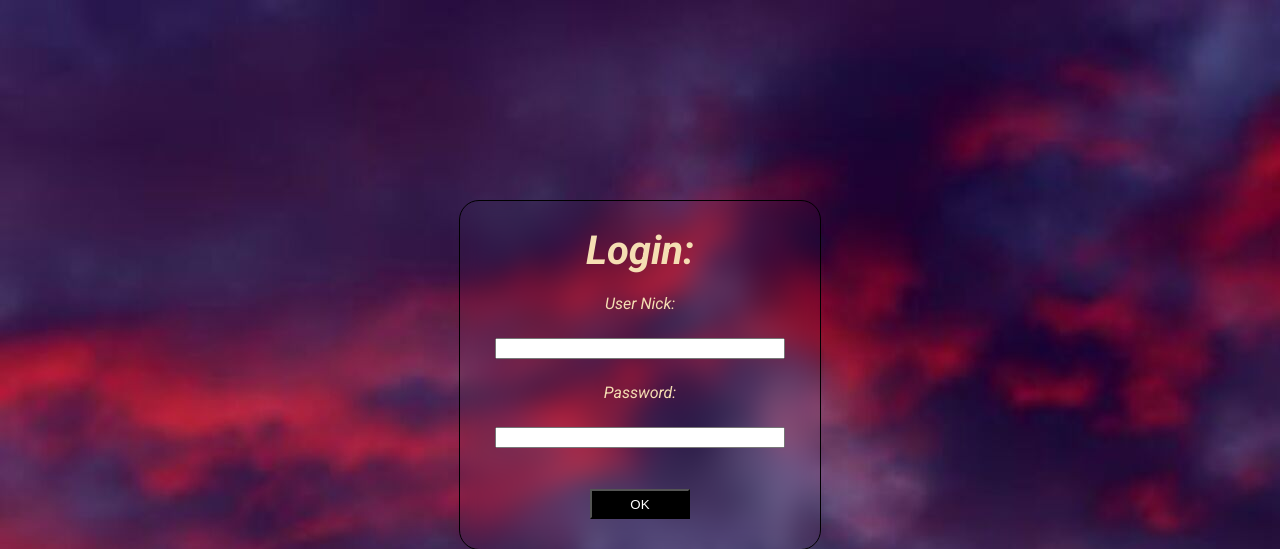
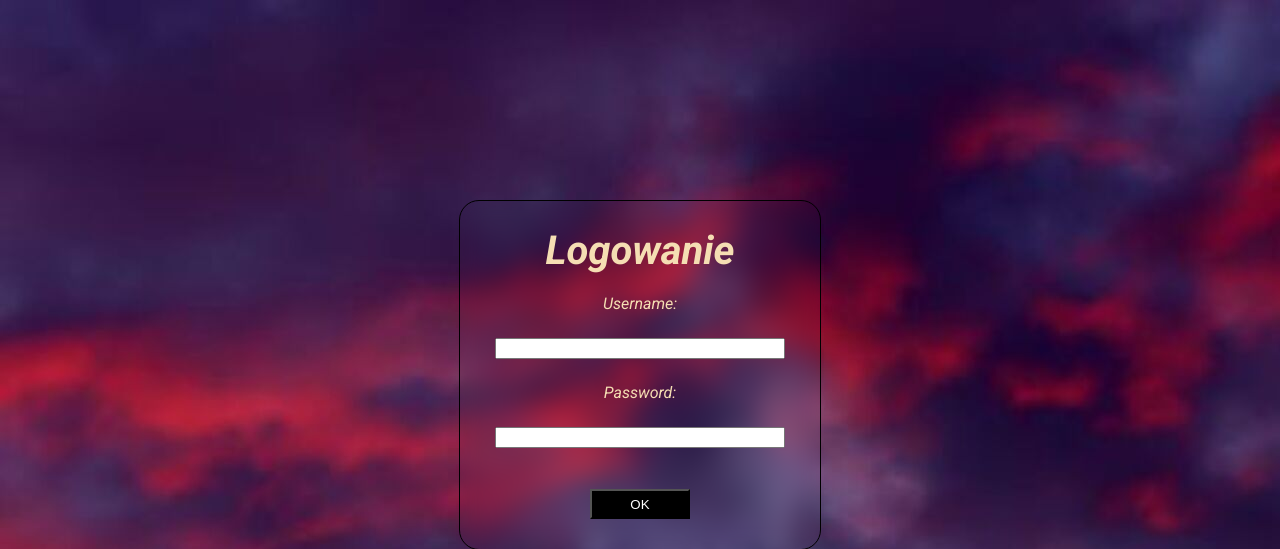
Before and after one commit to JustAFailuree/-Workshops, a PHP site: page /Start.php in a window 1280 px wide. Shown: the top 549 px of the page. Run offline with PHP 8.4, Linux system fonts and the light colour scheme.

Commit message:
Update Start.php

```diff
--- a/Start.php
+++ b/Start.php
@@ -14,9 +14,9 @@ session_start();
 <body>
 <div class="logowanie">
             <form method="post">
-                <h1>Login:</h1>
+                <h1>Logowanie</h1>
                 <div class="dane">
-                <label for="Login">User Nick:</label><br>
+                <label for="Login">Username:</label><br>
                 <input type="text" id="Login" name="Login" required><br>
                 <label for="Pass">Password:</label><br>
                 <input type="password" id="Pass" name="Pass" required><br>
```
